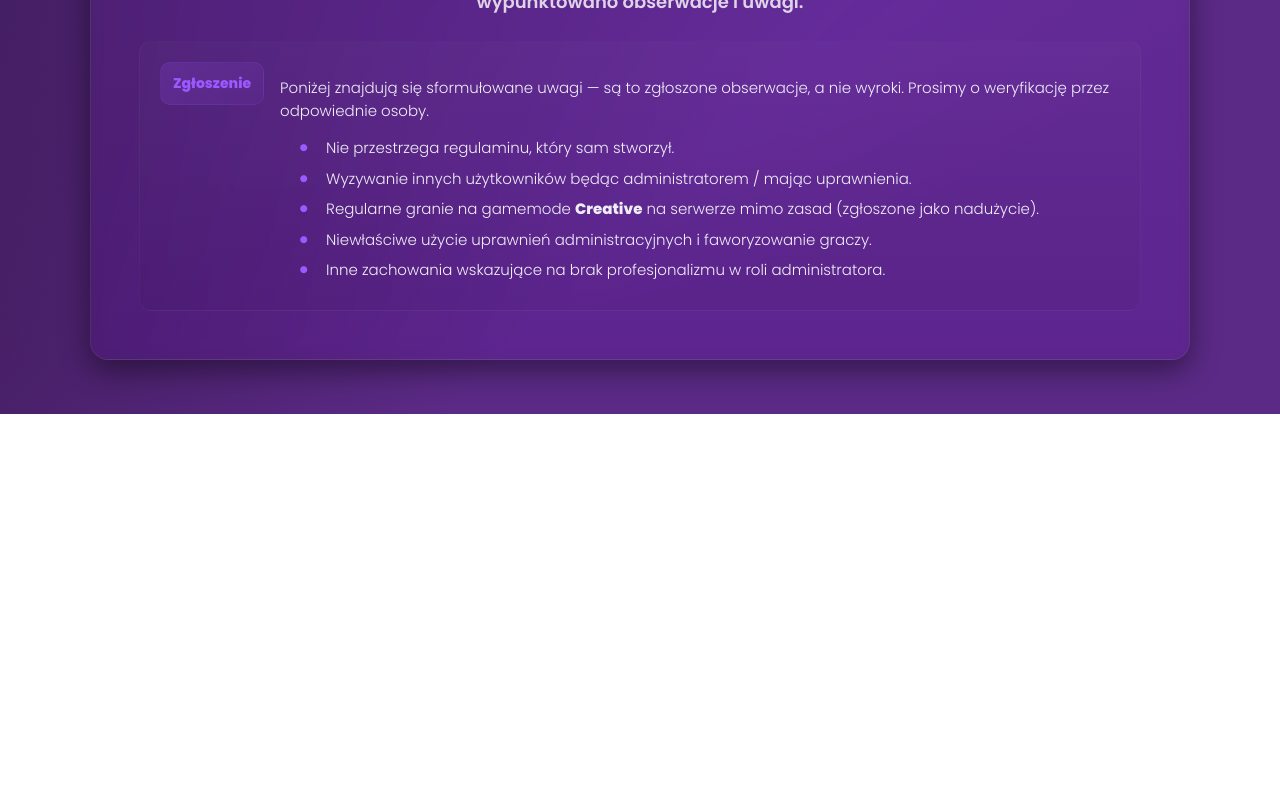
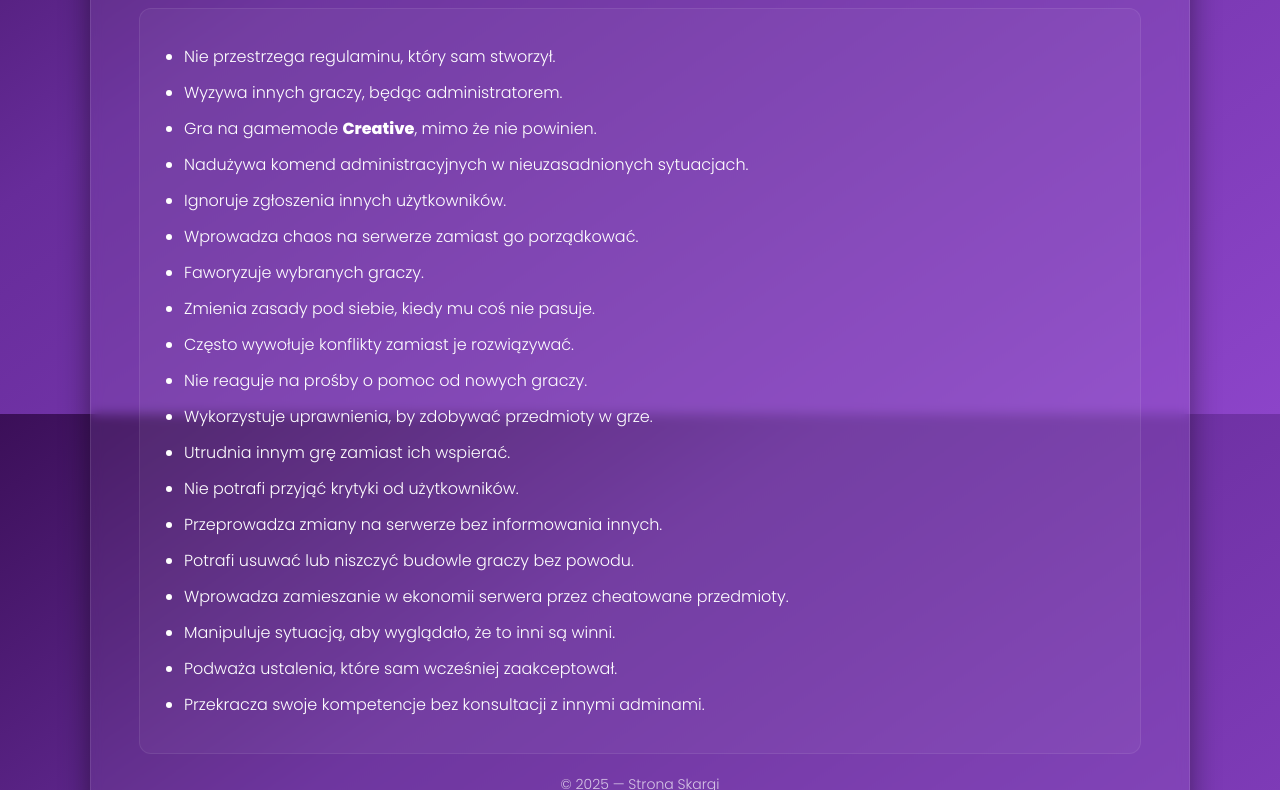
Before and after one commit to SkargaNaEndera/SkargaNaEndera.github.io, a plain HTML site: page index.html in a window 1280 px wide. Shown: the part 386-1176 px from the top of the page. Before the commit the page ends 800 px from the top, so only its background shows below. Drawn offline with Linux system fonts and the light colour scheme.

Commit message:
Update index.html

```diff
--- a/index.html
+++ b/index.html
@@ -10,11 +10,11 @@
 
   <style>
     :root{
-      --bg1: #2b0f3a;
-      --bg2: #5b2a86;
-      --accent: #9b59ff;
+      --bg1: #3b0f58;
+      --bg2: #672c9a;
+      --bg3: #8c44c9;
+      --accent: #d9a6ff;
       --card-bg: rgba(255,255,255,0.06);
-      --glass: rgba(255,255,255,0.04);
       --muted: rgba(255,255,255,0.8);
     }
 
@@ -22,12 +22,14 @@
     html,body{
       height:100%;
       margin:0;
-      font-family: 'Poppins', system-ui, -apple-system, "Segoe UI", Roboto, "Helvetica Neue", Arial;
+      font-family: 'Poppins', system-ui;
       color: white;
-      -webkit-font-smoothing:antialiased;
-      -moz-osx-font-smoothing:grayscale;
-      background: radial-gradient(1200px 600px at 10% 20%, rgba(155,89,255,0.18), transparent),
-                  linear-gradient(135deg, var(--bg1) 0%, var(--bg2) 60%);
+      background: linear-gradient(
+        145deg,
+        var(--bg1) 0%,
+        var(--bg2) 35%,
+        var(--bg3) 100%
+      ); /* ŁAGODNY przejściowy gradient */
     }
 
     .container{
@@ -36,172 +38,103 @@
       flex-direction:column;
       align-items:center;
       justify-content:center;
-      gap:28px;
       padding:36px 20px;
-      position:relative;
     }
 
     .card{
       width:min(1100px, 96%);
-      background: linear-gradient(180deg, rgba(255,255,255,0.03), rgba(0,0,0,0.04));
-      border-radius:18px;
+      background: rgba(255,255,255,0.05);
+      border-radius:20px;
       box-shadow: 0 10px 30px rgba(0,0,0,0.45);
       padding:48px;
-      display:flex;
-      flex-direction:column;
-      align-items:center;
-      gap:18px;
-      border: 1px solid rgba(255,255,255,0.06);
-      backdrop-filter: blur(6px) saturate(120%);
+      border:1px solid rgba(255,255,255,0.1);
+      backdrop-filter: blur(6px);
     }
 
     .title{
-      font-size: clamp(32px, 6.5vw, 72px);
+      font-size: clamp(36px, 7vw, 78px);
       font-weight: 800;
-      letter-spacing: -1px;
       text-align:center;
-      line-height:1;
-      margin:0;
-      padding:8px 14px;
-      background: linear-gradient(90deg, #ffffff, rgba(255,255,255,0.6));
+      margin-bottom:20px;
+      background: linear-gradient(90deg, #ffffff, #e5d4ff);
       -webkit-background-clip: text;
       background-clip: text;
       color: transparent;
-      text-shadow: 0 6px 30px rgba(91,42,134,0.25);
-    }
-
-    .subtitle{
-      font-weight:600;
-      color: var(--muted);
-      text-align:center;
-      max-width:900px;
-      margin:0;
-      font-size: clamp(14px, 2.2vw, 18px);
     }
 
     .illustration{
       width:120px;
       height:120px;
-      border-radius:16px;
-      background: linear-gradient(135deg, rgba(255,255,255,0.06), rgba(255,255,255,0.02));
+      border-radius:20px;
+      background: rgba(255,255,255,0.07);
       display:flex;
       align-items:center;
       justify-content:center;
-      font-weight:800;
-      font-size:46px;
-      color: rgba(255,255,255,0.95);
-      box-shadow: 0 8px 20px rgba(91,42,134,0.2);
+      font-size:48px;
+      margin:0 auto 20px auto;
     }
 
     .complaint{
-      width:100%;
-      background: linear-gradient(180deg, rgba(255,255,255,0.02), rgba(0,0,0,0.03));
+      background: rgba(255,255,255,0.04);
       border-radius:12px;
-      padding:20px;
-      margin-top:8px;
-      display:flex;
-      gap:16px;
-      align-items:flex-start;
-      border: 1px solid rgba(255,255,255,0.03);
-    }
-
-    .complaint .left {
-      min-width:56px;
-      display:flex;
-      align-items:flex-start;
-      justify-content:center;
-    }
-
-    .badge{
-      background: linear-gradient(135deg, rgba(155,89,255,0.18), rgba(155,89,255,0.06));
-      border-radius:10px;
-      padding:10px 12px;
-      font-weight:700;
-      color:var(--accent);
-      font-size:14px;
-      border:1px solid rgba(155,89,255,0.12);
-    }
-
-    .complaint .right {
-      flex:1;
-      color: #efeef7;
-      font-size:15px;
-      line-height:1.5;
+      padding:24px;
+      border:1px solid rgba(255,255,255,0.08);
     }
 
     .complaint ul{
-      margin:6px 0 0 18px;
-      padding:0;
+      margin:0;
+      padding-left:20px;
     }
 
     .complaint li{
-      margin:8px 0;
-      list-style: none;
-      position:relative;
-      padding-left:28px;
-    }
-
-    .complaint li::before{
-      content: "•";
-      position:absolute;
-      left:0;
-      top:0;
-      font-weight:800;
-      color: var(--accent);
-      font-size:22px;
-      line-height:1;
-    }
-
-    .muted-note{
-      margin-top:10px;
-      font-size:13px;
-      color: rgba(255,255,255,0.65);
+      margin:12px 0;
+      line-height:1.5;
+      font-size:16px;
     }
 
     footer{
-      width:100%;
-      display:flex;
-      align-items:center;
-      justify-content:center;
-      margin-top:18px;
-      padding:18px 6px 40px;
+      margin-top:20px;
+      text-align:center;
+      color:rgba(255,255,255,0.7);
       font-size:14px;
-      color: rgba(255,255,255,0.75);
     }
-
-    /* responsive tweaks */
-    @media (max-width:720px){
-      .complaint{flex-direction:column;align-items:stretch}
-      .complaint .left{min-width:auto;display:flex;justify-content:flex-start}
-    }
-
   </style>
 </head>
 <body>
   <div class="container">
-    <div class="card" role="main" aria-labelledby="main-title">
-      <div class="illustration" aria-hidden="true">✉️</div>
+    <div class="card">
+      <div class="illustration">📢</div>
 
-      <h1 id="main-title" class="title">Skarga Na Endera</h1>
+      <h1 class="title">Skarga Na Endera</h1>
 
-      <p class="subtitle">
-        Niniejsza strona zawiera zgłoszenie dotyczące zachowania wskazanego użytkownika — poniżej wypunktowano obserwacje i uwagi.
-      </p>
+      <div class="complaint">
+        <ul>
+          <li>Nie przestrzega regulaminu, który sam stworzył.</li>
+          <li>Wyzywa innych graczy, będąc administratorem.</li>
+          <li>Gra na gamemode <strong>Creative</strong>, mimo że nie powinien.</li>
+          <li>Nadużywa komend administracyjnych w nieuzasadnionych sytuacjach.</li>
+          <li>Ignoruje zgłoszenia innych użytkowników.</li>
+          <li>Wprowadza chaos na serwerze zamiast go porządkować.</li>
+          <li>Faworyzuje wybranych graczy.</li>
+          <li>Zmienia zasady pod siebie, kiedy mu coś nie pasuje.</li>
+          <li>Często wywołuje konflikty zamiast je rozwiązywać.</li>
+          <li>Nie reaguje na prośby o pomoc od nowych graczy.</li>
+          <li>Wykorzystuje uprawnienia, by zdobywać przedmioty w grze.</li>
+          <li>Utrudnia innym grę zamiast ich wspierać.</li>
+          <li>Nie potrafi przyjąć krytyki od użytkowników.</li>
+          <li>Przeprowadza zmiany na serwerze bez informowania innych.</li>
+          <li>Potrafi usuwać lub niszczyć budowle graczy bez powodu.</li>
+          <li>Wprowadza zamieszanie w ekonomii serwera przez cheatowane przedmioty.</li>
+          <li>Manipuluje sytuacją, aby wyglądało, że to inni są winni.</li>
+          <li>Podważa ustalenia, które sam wcześniej zaakceptował.</li>
+          <li>Przekracza swoje kompetencje bez konsultacji z innymi adminami.</li>
+        </ul>
+      </div>
 
-      <div class="complaint" role="article" aria-label="Treść skargi">
-        <div class="left">
-          <div class="badge">Zgłoszenie</div>
-        </div>
-
-        <div class="right">
-          <p>
-            Poniżej znajdują się sformułowane uwagi — są to zgłoszone obserwacje, a nie wyroki. Prosimy o weryfikację przez odpowiednie osoby.
-          </p>
-
-          <ul>
-            <li>Nie przestrzega regulaminu, który sam stworzył.</li>
-            <li>Wyzywanie innych użytkowników będąc administratorem / mając uprawnienia.</li>
-            <li>Regularne granie na gamemode <strong>Creative</strong> na serwerze mimo zasad (zgłoszone jako nadużycie).</li>
-            <li>Niewłaściwe użycie uprawnień administracyjnych i faworyzowanie graczy.</li>
-            <li>Inne zachowania wskazujące na brak profesjonalizmu w roli administratora.</li>
-          </ul>
+      <footer>
+        &copy; 2025 — Strona Skargi
+      </footer>
+    </div>
+  </div>
+</body>
+</html>
```
